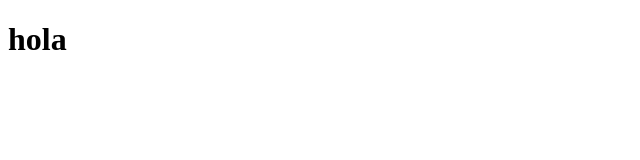
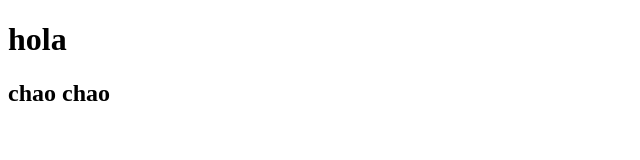
Before and after one commit to Carlish89/EjemploGit, a plain HTML site: page index.html in a window 1280 px wide. Shown: the whole page, without its empty margins (0-640 px from the left). Drawn offline with Linux system fonts and the light colour scheme.

Commit message:
ultimaPrueba

```diff
--- a/index.html
+++ b/index.html
@@ -8,5 +8,6 @@
 </head>
 <body>
     <h1>hola</h1>
+    <h2>chao chao</h2>
 </body>
 </html>
```
